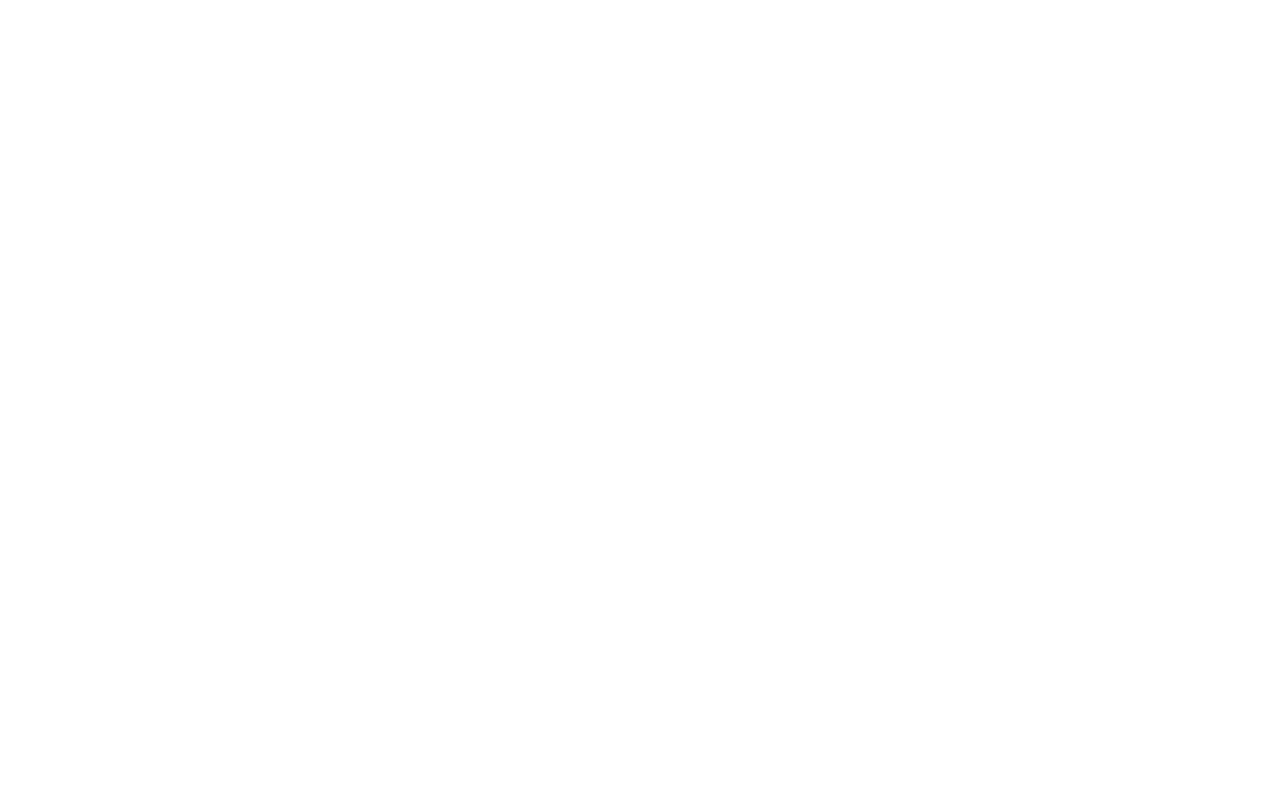
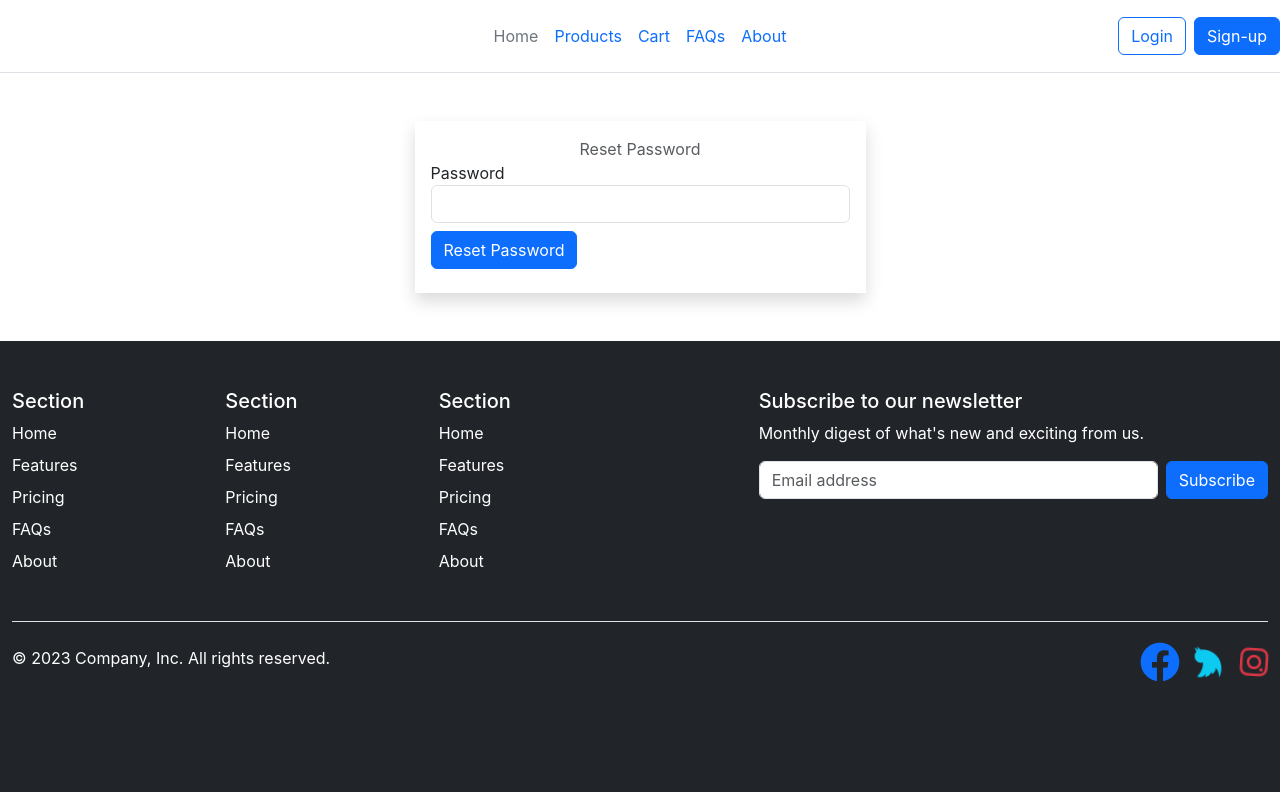
Before and after one commit to Aaryash-Shakya/ecommerce-website-react, a React (Create React App) app: page /reset/password/1 in a window 1280 px wide. Before the commit this address had no page. Built offline with nearby package versions, Linux system fonts and the light colour scheme.

Commit message:
forgot password, reset password

```diff
--- a/src/MyRoutes.jsx
+++ b/src/MyRoutes.jsx
@@ -12,6 +12,8 @@ import Show from './context/Show'
 import TestCart from './redux/TestCart'
 import EmailVerify from './auth/EmailVerify'
 import Profile from './pages/Profile'
+import ForgotPassword from './pages/ForgotPassword'
+import ResetPassword from './pages/ResetPassword'
 const MyRoutes = () => {
   return (
     <Router>
@@ -26,6 +28,8 @@ const MyRoutes = () => {
           <Route path='/productdetails/:product_id' element={<ProductDetails />} />
           <Route path='/product' element={<Product />} />
           <Route path='cart' element={<Cart />} />
+          <Route path='forgotpassword' element={<ForgotPassword />} />
+          <Route path='reset/password/:token' element={<ResetPassword/>}/>
         </Route>
         <Route path='context/api' element={<Show />} />
         <Route path='redux/cart' element={<TestCart />} />
--- a/src/auth/authIndex.js
+++ b/src/auth/authIndex.js
@@ -67,3 +67,19 @@ export const signOut = next =>{
         .catch(err => console.log(err))
     }
 }
+
+//  for forgot password
+export const forgotPassword = user =>{
+    return fetch(`${API}/forgotpassword`,{
+        method: 'POST',
+        headers:{
+            Accept: 'application/json',
+            'Content-Type': 'application/json'
+        },
+        body:JSON.stringify(user)
+    })
+    .then(res => {
+        return res.json()
+    })
+    .catch(err => console.log(err))
+}
--- /dev/null
+++ b/src/pages/ForgotPassword.jsx
@@ -0,0 +1,64 @@
+import React, { useState } from "react"
+import { forgotPassword } from "../auth/authIndex";
+
+const ForgotPassword = () => {
+    const [email, setEmail] = useState('')
+    const [error, setError] = useState('')
+    const [success, setSuccess] = useState(false)
+    const handleSubmit = e => {
+        e.preventDefault()
+        forgotPassword({ email })
+            .then(data => {
+                if (data.error) {
+                    setError(data.error)
+                    setSuccess(false)
+                }
+                else {
+                    setError('')
+                    setSuccess(true)
+                    setEmail('')
+                }
+            })
+            .catch(err => console.log(err))
+    }
+    // to show error message
+    const showError = () => (
+        error &&
+        <div className="alert alert-danger">
+            {error}
+        </div>
+    )
+    // to show success message
+    const showSuccess = () => (
+        success &&
+        <div className="alert alert-success">
+            Password reset link has been sent to your email
+        </div>
+    )
+    return (
+        <>
+            <div className="container my-5">
+                <div className="row d-flex justify-content-center">
+                    <div className="col-md-5">
+                        <div className="shadow p-3">
+                            {showError()}
+                            {showSuccess()}
+                            <div className="text-center text-muted">
+                                Forgot Password
+                            </div>
+                            <div className="mb-2">
+                                <label htmlFor="email">Email</label>
+                                <input type="email" name="email" id="email" className="form-control" value={email} onChange={e => setEmail(e.target.value)} />
+                            </div>
+                            <div className="mb-2">
+                                <button className="btn btn-primary" onClick={handleSubmit}>Send password reset link</button>
+                            </div>
+                        </div>
+                    </div>
+                </div>
+            </div>
+        </>
+    )
+}
+
+export default ForgotPassword;
--- a/src/pages/Login.jsx
+++ b/src/pages/Login.jsx
@@ -99,6 +99,14 @@ const Login = () => {
               <button type="submit" class="btn btn-primary" onClick={handleSubmit}>
                 Submit
               </button>
+              <div className="my-2">
+                <div className="d-flex justify-content-center align-items-center">
+                  <Link to='/forgotpassword' className="text-decoration-none">
+                    Forgot Password
+                  </Link>
+                  <Link to='/signup' className="text-decoration-none">Create Account</Link>
+                </div>
+              </div>
             </form>
           </div>
         </div>
--- a/src/pages/Profile.jsx
+++ b/src/pages/Profile.jsx
@@ -2,13 +2,18 @@ import React from 'react'
 import { isAuthenticated } from '../auth/authIndex'
 
 const Profile = () => {
-    const{name,email}=isAuthenticated().user
+  const { name, email } = isAuthenticated().user
   return (
     <>
-    <h1>Name: {name}</h1>
-    <h1>Email: {email}</h1>
+      <div className="container d-flex justify-content-center align-items-center">
+        <div className="w-75 p-4 d-flex align-items-center justify-content-center flex-column">
+          <div className="circle" style={{width: '200px', height: '200px', aspectRatio:1, borderRadius: '100px' }}></div>
+          <h1>Name: {name}</h1>
+          <h1>Email: {email}</h1>
+        </div>
+      </div>
     </>
-    )
+  )
 }
 
 export default Profile
--- /dev/null
+++ b/src/pages/ResetPassword.jsx
@@ -0,0 +1,76 @@
+import React, { useState } from 'react'
+import { useParams } from 'react-router-dom'
+import { API } from '../config'
+
+const ResetPassword = () => {
+    const params = useParams()
+    const [password, setPassword] = useState('')
+    const [error, setError] = useState('')
+    const [success, setSuccess] = useState(false)
+    // to show error message
+    const showError = () => (
+        error &&
+        <div className="alert alert-danger">
+            {error}
+        </div>
+    )
+    // to show success message
+    const showSuccess = () => (
+        success &&
+        <div className="alert alert-success">
+            Password has been reset Successfully
+        </div>
+    )
+    const token = params.token
+    const handleSubmit = e=>{
+        e.preventDefault()
+        // reset password
+        fetch(`${API}/resetpassword/${token}`,{
+            method: 'PUT',
+            headers:{
+                Accept: 'application/json',
+                'Content-Type': 'application/json'
+            },
+            body:JSON.stringify({password})
+        })
+        .then(res=>res.json())
+        .then(data=>{
+            if(data.error){
+                setError(data.error)
+                setSuccess(false)
+            }
+            else {
+                setError('')
+                setSuccess(true)
+                setPassword('')
+            }
+        })
+        .catch(err=>console.log(err))
+    }
+    return (
+        <>
+            <div className="container my-5">
+                <div className="row d-flex justify-content-center">
+                    <div className="col-md-5">
+                        <div className="shadow p-3">
+                            {showError()}
+                            {showSuccess()}
+                            <div className="text-center text-muted">
+                                Reset Password
+                            </div>
+                            <div className="mb-2">
+                                <label htmlFor="pwd">Password</label>
+                                <input type="password" name="pwd" id="pwd" className="form-control" value={password} onChange={e => setPassword(e.target.value)} />
+                            </div>
+                            <div className="mb-2">
+                                <button className="btn btn-primary" onClick={handleSubmit}>Reset Password</button>
+                            </div>
+                        </div>
+                    </div>
+                </div>
+            </div>
+        </>
+    )
+}
+
+export default ResetPassword
```
Also changed, not shown: src/components/Cart.jsx (deleted).
